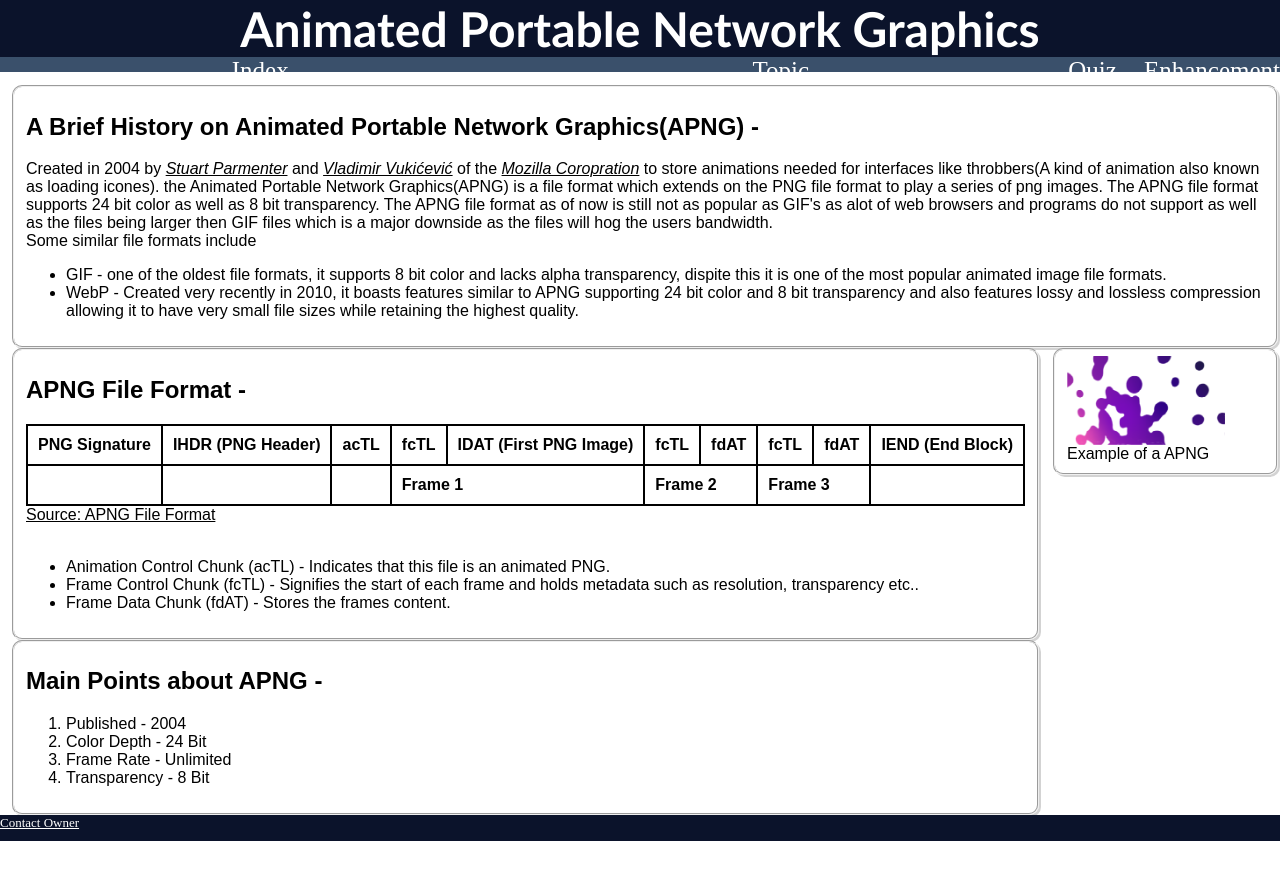
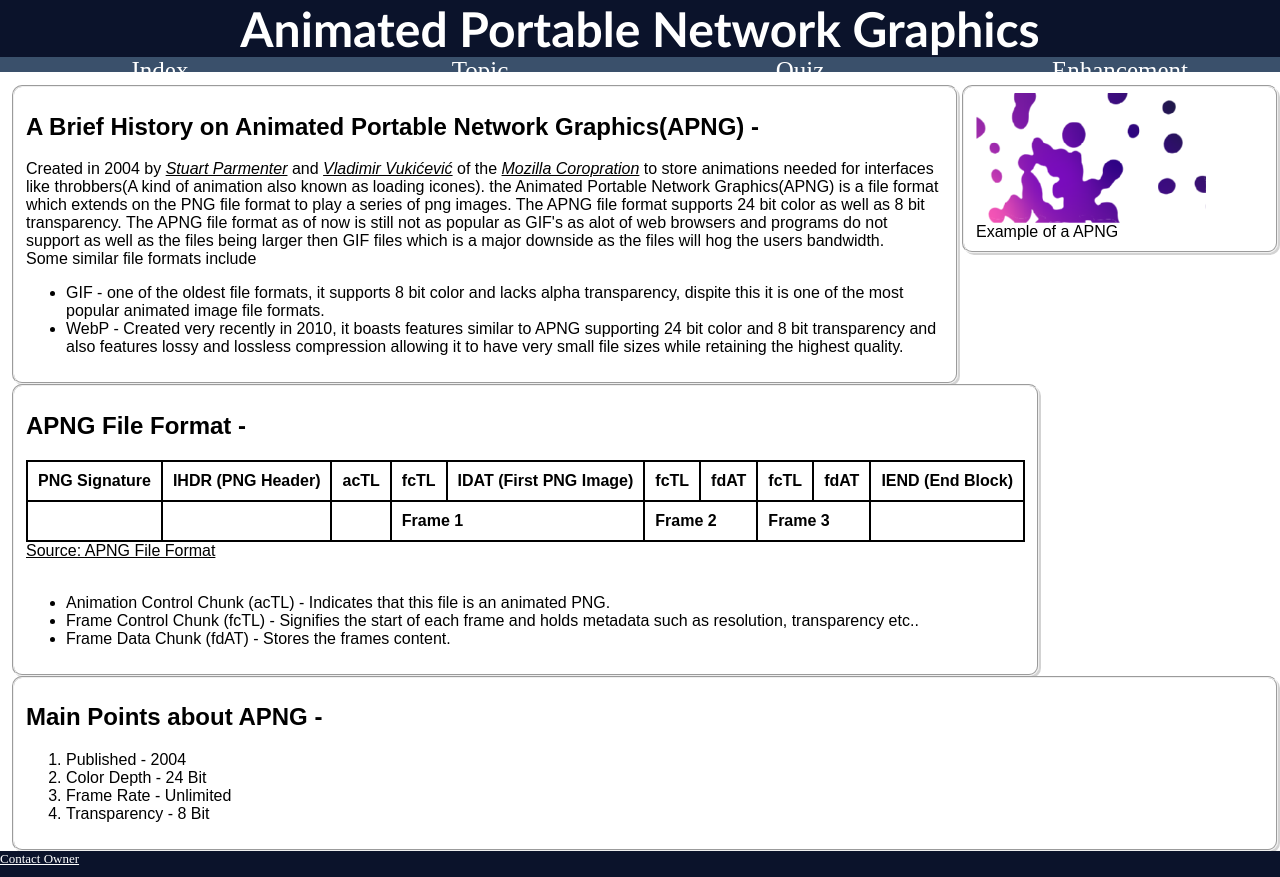
Before and after one commit to TharinS/EN-Four-Oh-Nine, a PHP site: page /html/topic.html in a window 1280 px wide. Before the commit the page ends 841 px from the top, so only its background shows below. Run offline with PHP 8.4, Linux system fonts and the light colour scheme.

Commit message:
Made some changes

```diff
--- a/styles/style.css
+++ b/styles/style.css
@@ -91,7 +91,7 @@ span {
     display: grid;
     height: 100vh;
     grid-template-columns: repeat(4, 1fr);
-    grid-template-areas: "banner banner banner banner" "button1 button2 button3 button4" "content1 content1 content1 content1" "content2 content2 image image" "content3 content3 image image" "footer footer footer footer";
+    grid-template-areas: "banner banner banner banner" "button1 button2 button3 button4" "content1 content1 content1 image" "content2 content2 content2 content2" "content3 content3 content3 content3" "footer footer footer footer";
 }
 
 .grid-banner {
@@ -134,7 +134,6 @@ span {
 .grid-item6 {
     grid-area: image;
     align-content: right;
-    padding-left: 10px;
 }
 
 .grid-item7 {
```
